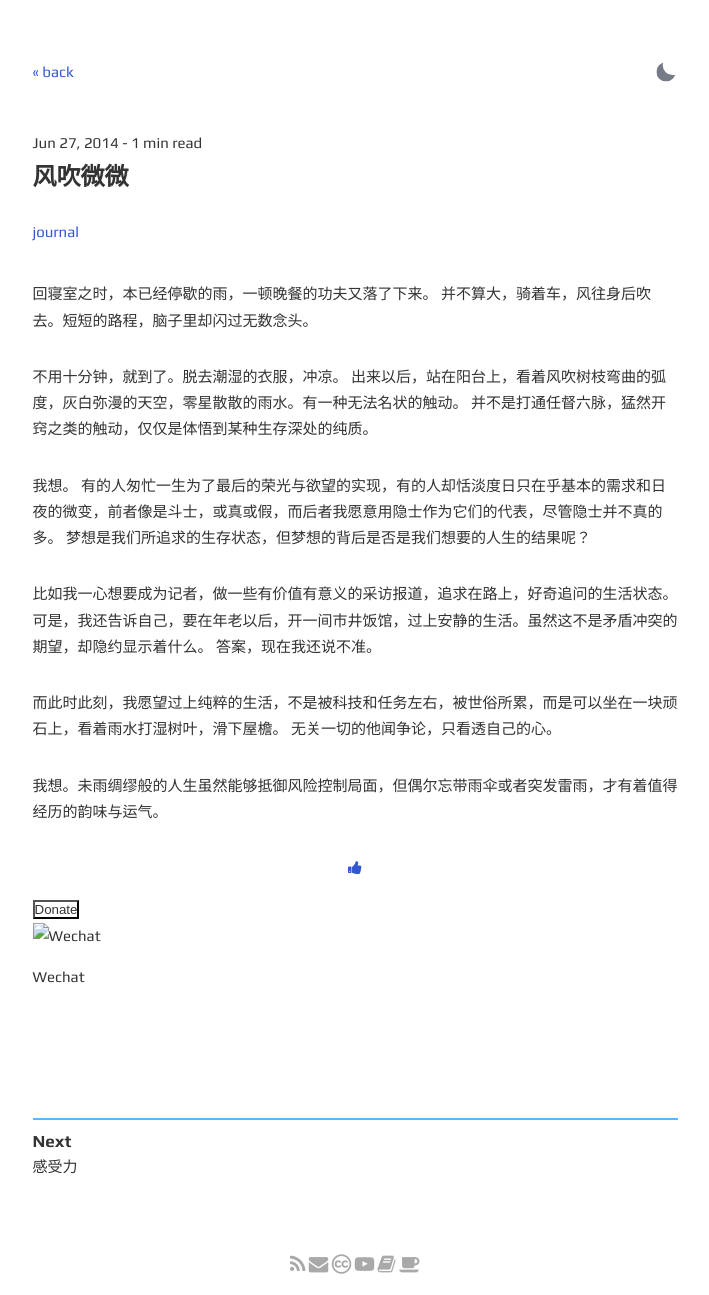
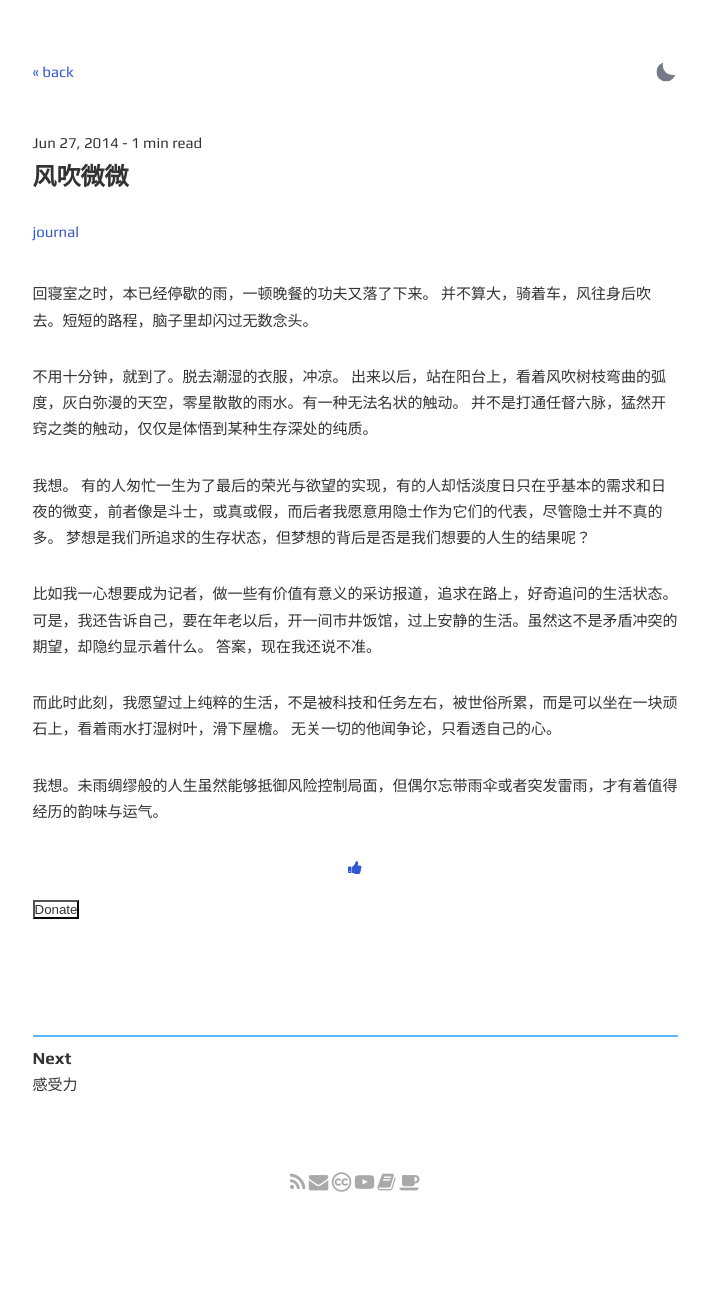
Before and after one commit to codyb1ue/codyb1ue.github.io, a Jekyll site: the page built from _posts/2014-06-27-breeze.md, in a window 1280 px wide. Shown: the whole page, without its empty margins (285-994 px from the left). Built offline with Jekyll 4.4.1, drawn with Linux system fonts in a browser that asks for light colours; comment, search, counter and statistics services are not loaded; after the commit the page ends 1212 px from its top, so only the background shows below that.

Commit message:
Update post.html

```diff
--- a/_layouts/post.html
+++ b/_layouts/post.html
@@ -26,9 +26,9 @@ layout: default
    <button onclick="var qr = document.getElementById('qr'); qr.style.display = (qr.style.display === 'none') ? 'block' : 'none';">
     Donate
    </button>
-   <div id="qr" style="display: block;">
+   <div id="qr" style="display: none;">
       <div style="display: inline-block;">
-      <img src="img/reward.jpg" alt="Wechat">
+      <img src="/img/reward.jpg" alt="Wechat">
       <p>Wechat</p>
       </div>
   </div>
```
